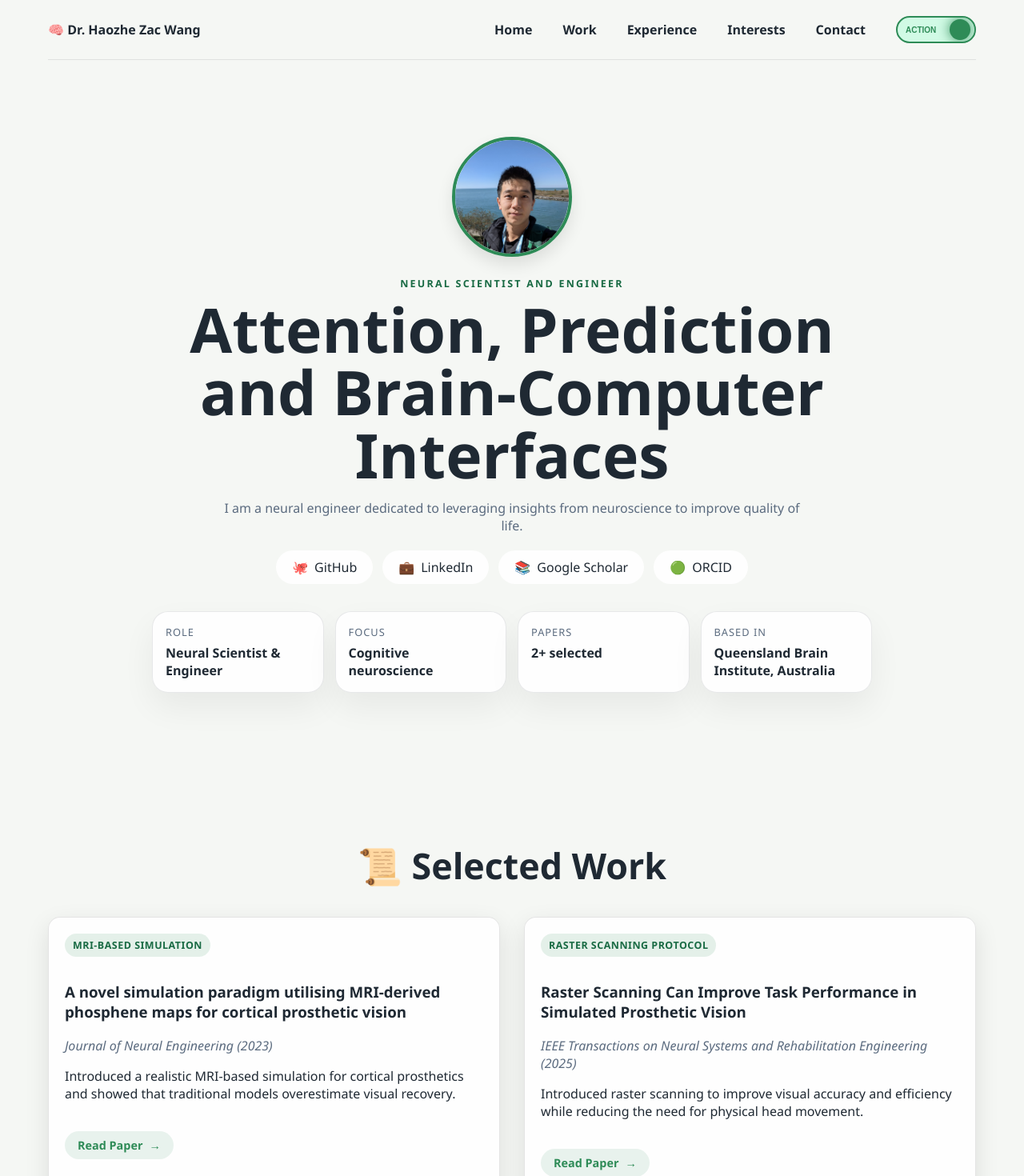
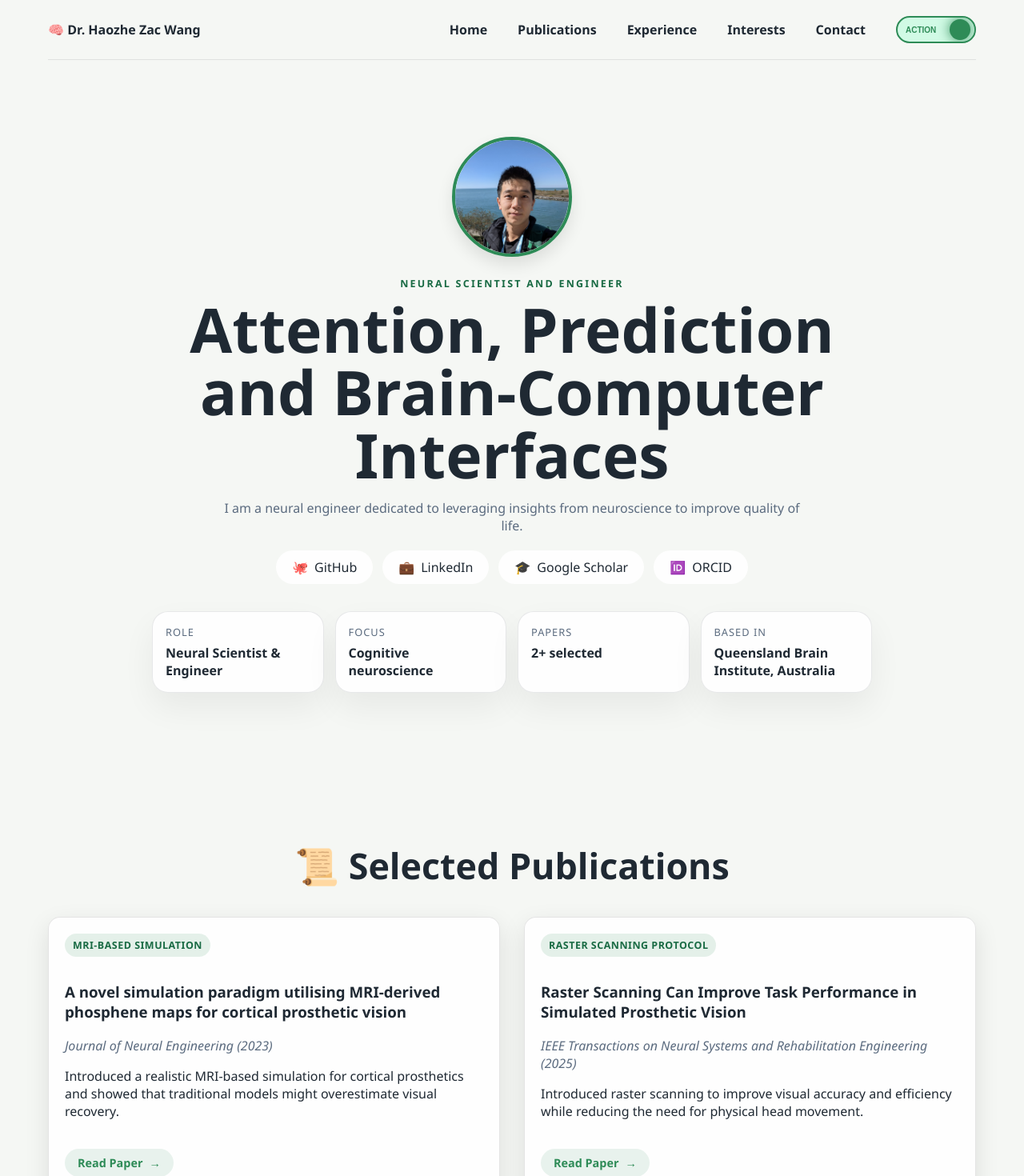
Before and after one commit to hwan340/personal-website, a Vue app: page / in a window 1280 px wide. Shown: the top 1470 px of the page at 80% size. Built offline with nearby package versions, Linux system fonts and the light colour scheme; no server answers.

Commit message:
Update navigation labels and improve publication summary in data.js

```diff
--- a/src/App.vue
+++ b/src/App.vue
@@ -106,7 +106,7 @@ onMounted(async () => {
 
       <div class="links" :data-open="isNavOpen">
         <a @click.prevent="scrollTo('home')" href="#">Home</a>
-        <a @click.prevent="scrollTo('papers')" href="#">Work</a>
+        <a @click.prevent="scrollTo('papers')" href="#">Publications</a>
         <a @click.prevent="scrollTo('resume')" href="#">Experience</a>
         <a @click.prevent="scrollTo('interests')" href="#">Interests</a>
         <a @click.prevent="scrollTo('contact')" href="#">Contact</a>
@@ -145,7 +145,7 @@ onMounted(async () => {
     </header>
 
     <section id="papers" class="section">
-      <h2>📜 Selected Work</h2>
+      <h2>📜 Selected Publications</h2>
       <div class="grid">
         <TiltCard v-for="paper in papers" :key="paper.id">
           <p class="paper-tag">{{ paper.highlight }}</p>
--- a/src/data.js
+++ b/src/data.js
@@ -11,8 +11,8 @@ export const profile = {
   socials: [
     { name: "GitHub", url: "https://github.com/hwan340", icon: "🐙" },
     { name: "LinkedIn", url: "https://www.linkedin.com/in/haozhe-wang-1332aa14a/", icon: "💼" },
-    { name: "Google Scholar", url: "https://scholar.google.com/citations?user=ZfvRxqUAAAAJ&hl=en&oi=sra", icon: "📚" },
-    { name: "ORCID", url: "https://orcid.org/0000-0001-8680-2829", icon: "🟢" }
+    { name: "Google Scholar", url: "https://scholar.google.com/citations?user=ZfvRxqUAAAAJ&hl=en&oi=sra", icon: "🎓" },
+    { name: "ORCID", url: "https://orcid.org/0000-0001-8680-2829", icon: "🆔" }
   ]
 };
 
@@ -24,7 +24,7 @@ export const papers = [
     journal: "Journal of Neural Engineering",
     year: "2023",
     link: "https://iopscience.iop.org/article/10.1088/1741-2552/aceca2",
-    summary: "Introduced a realistic MRI-based simulation for cortical prosthetics and showed that traditional models overestimate visual recovery."
+    summary: "Introduced a realistic MRI-based simulation for cortical prosthetics and showed that traditional models might overestimate visual recovery."
   },
   {
     id: 2,
@@ -39,8 +39,8 @@ export const papers = [
 
 export const interests = [
   { name: "Hiking", emoji: "🏔️" },
-  { name: "日本語", emoji: "🍡" },
-  { name: "Tennis", emoji: "🎾" }
+  { name: "Tennis", emoji: "🎾" },
+  { name: "Reading", emoji: "📚" }
 ];
 
 export const experience = [
```
